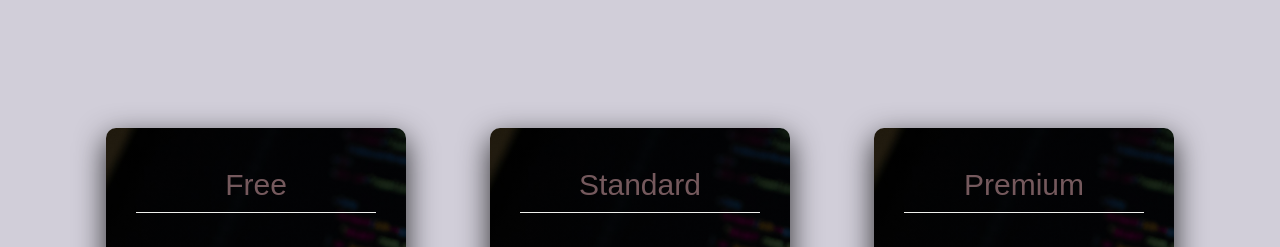
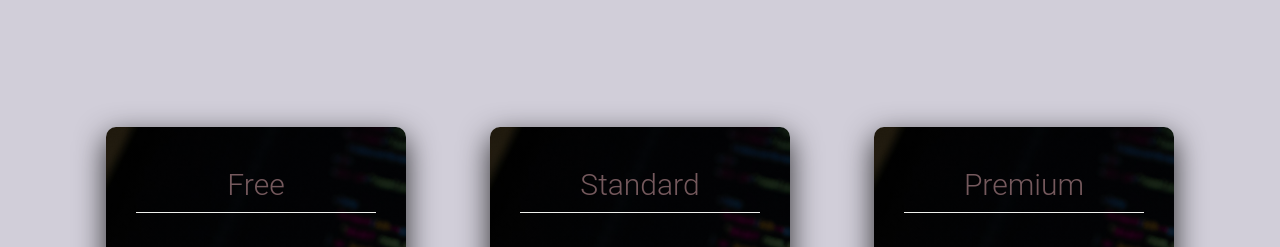
Before and after one commit to ChristineJackson464/PricingCards, a plain HTML site: page index.html in a window 1280 px wide. Shown: the top 247 px of the page. Drawn offline with Linux system fonts and the light colour scheme; a web font is replaced by a local one.

Commit message:
Changed font to Roboto

```diff
--- a/style.css
+++ b/style.css
@@ -45,7 +45,7 @@
 }
 
 .card-header h3 {
-  font-family: 'Dosis', sans-serif;
+  font-family: 'Roboto', sans-serif;
   border-bottom: 1px groove #eff0ed;
   font-size: 30px;
   font-weight: 300;
```
